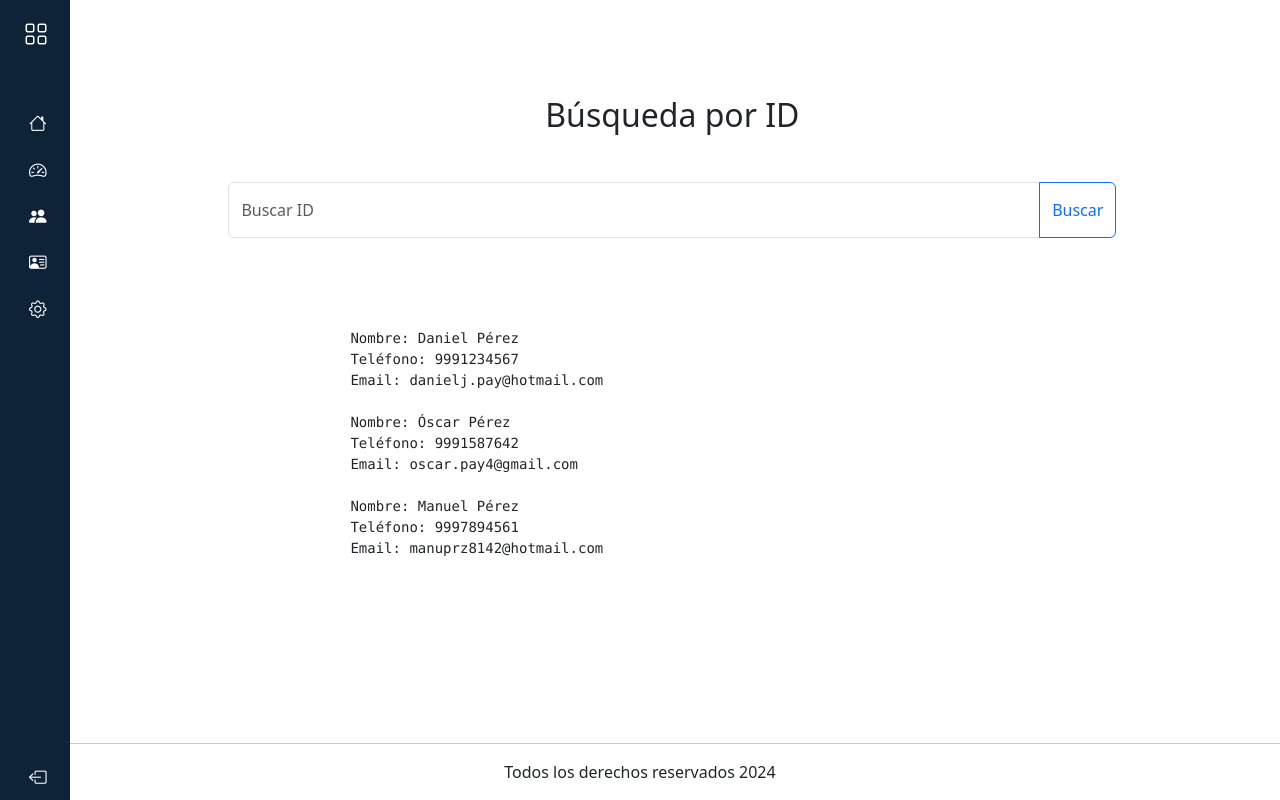
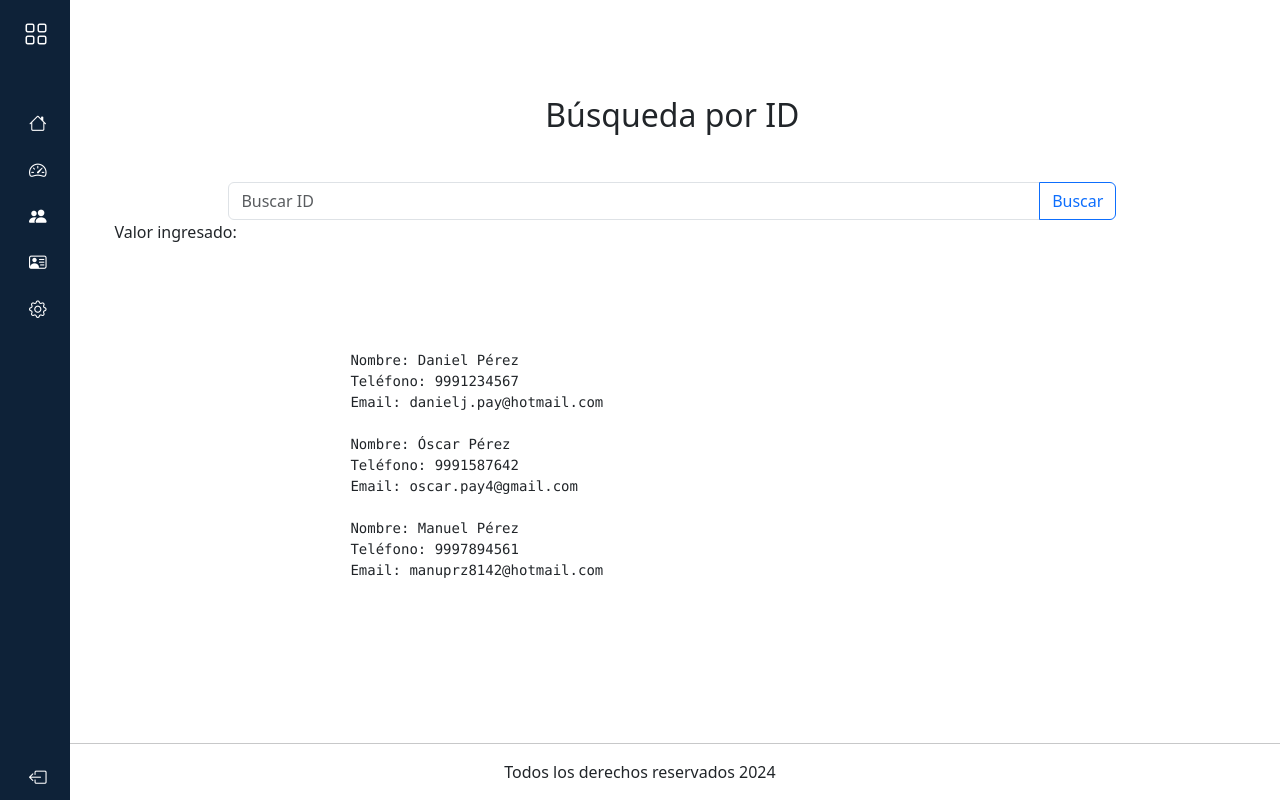
Before and after one commit to danieljpay/gymbro_front, an Angular app: page / in a window 1280 px wide. Built offline with nearby package versions, Linux system fonts and the light colour scheme.

Commit message:
FormControl added to SearchId component

```diff
--- a/src/app/components/search-id/search-id.component.html
+++ b/src/app/components/search-id/search-id.component.html
@@ -1,6 +1,7 @@
 <div class="row justify-content-center mt-5 mb-5">
     <div class="input-group search_input_id_div">
-        <input type="text" id="search_input_id" placeholder="Buscar ID" class="form-control fst-normal">
+        <input type="text" [formControl]="clientSearchCtrl" placeholder="Buscar ID" class="form-control fst-normal">
         <button class="btn btn-outline-primary" type="button">Buscar</button>
     </div>
+    <p>Valor ingresado: {{ clientSearchCtrl.value }}</p>
 </div>
--- a/src/app/components/search-id/search-id.component.ts
+++ b/src/app/components/search-id/search-id.component.ts
@@ -1,12 +1,13 @@
 import { Component } from '@angular/core';
+import { FormControl, ReactiveFormsModule } from '@angular/forms';
 
 @Component({
   selector: 'app-search-id',
   standalone: true,
-  imports: [],
+  imports: [ReactiveFormsModule],
   templateUrl: './search-id.component.html',
   styleUrl: './search-id.component.scss'
 })
 export class SearchIdComponent {
-
+  clientSearchCtrl = new FormControl();
 }
```
